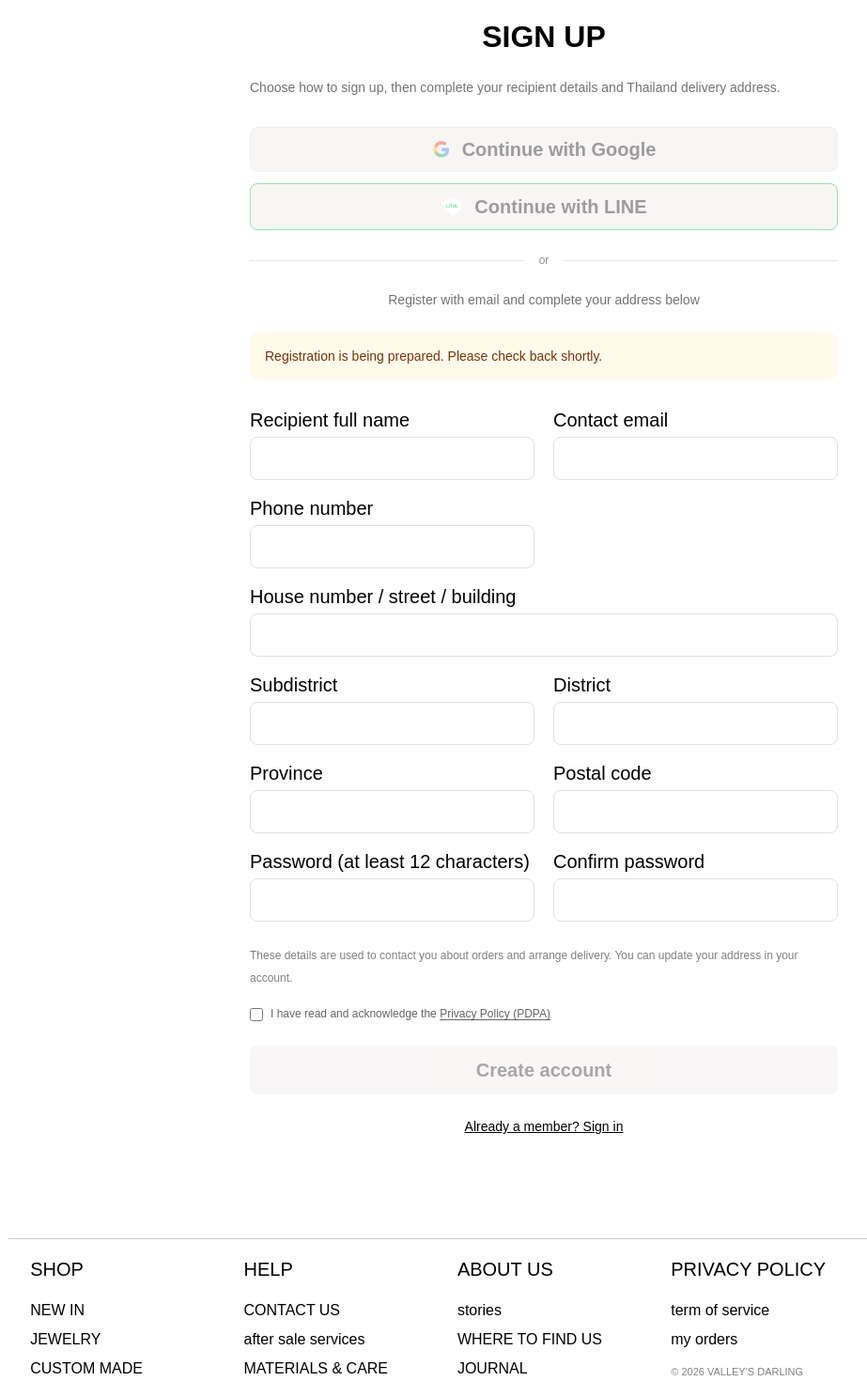
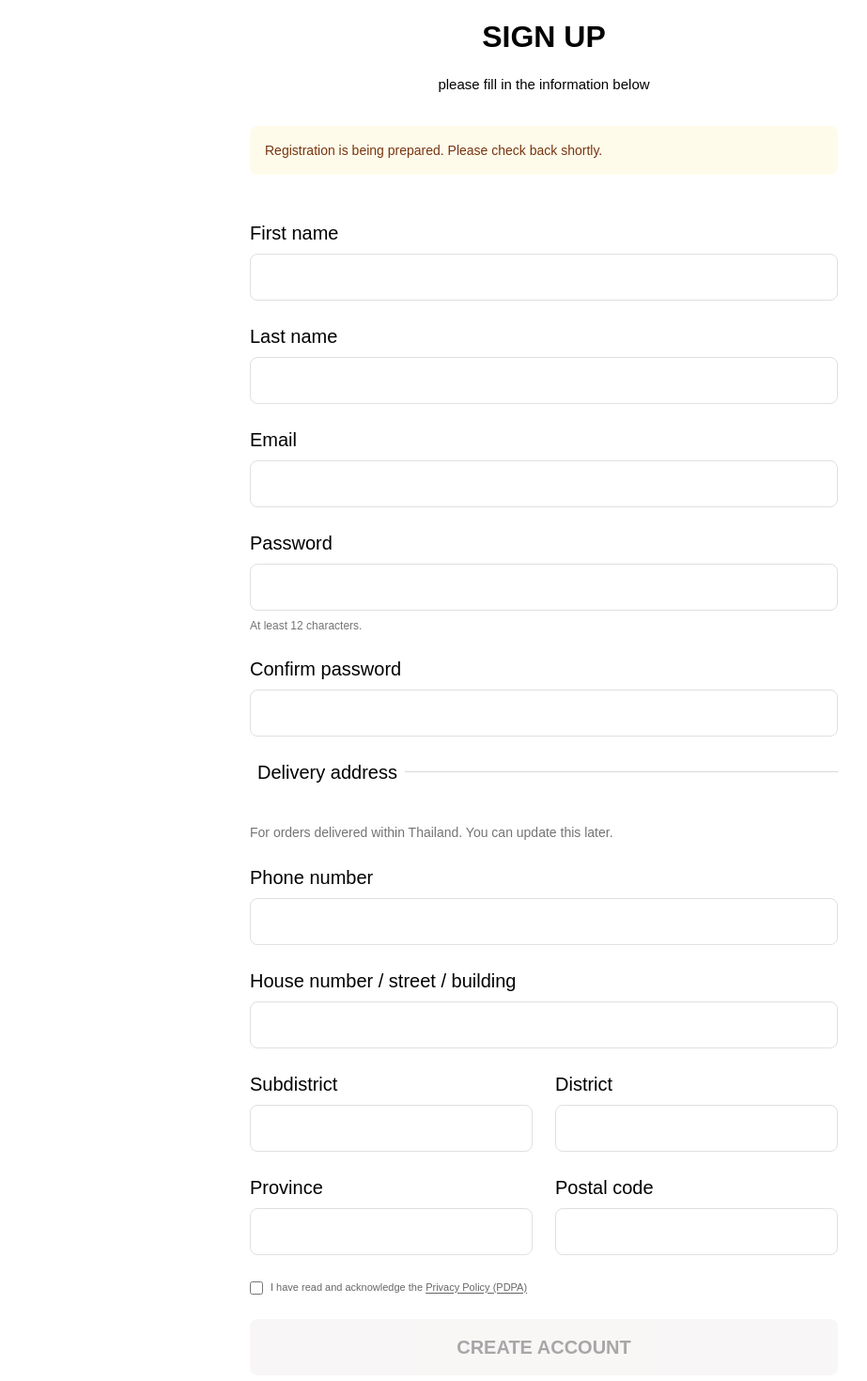
Before and after one commit to suphasin01/valleys-darley, a Next.js app: page /register in a window 1280 px wide. Shown: the part 200-1670 px from the top of the page at 94% size, without its empty margins (61-984 px from the left). Built offline with nearby package versions, Linux system fonts and the light colour scheme; no server answers; a web font is replaced by a local one.

Commit message:
Refine signup form and add branded route loading screen

```diff
--- a/app/components/StorefrontOnly.tsx
+++ b/app/components/StorefrontOnly.tsx
@@ -2,5 +2,5 @@
 import { usePathname } from 'next/navigation';
 export function StorefrontOnly({ children }: { children: React.ReactNode }) {
   const path = usePathname();
-  return path === '/admin' || path.startsWith('/admin/') ? null : children;
+  return path === '/admin' || path.startsWith('/admin/') || path === '/loading-preview' ? null : children;
 }
--- a/app/globals.css
+++ b/app/globals.css
@@ -36,6 +36,9 @@
 }
 
 .editorial-page { font-family: var(--font-editorial), var(--font-editorial-thai), Georgia, serif; }
+.brand-loading-line { animation: brand-loading 1.6s ease-in-out infinite; }
+@keyframes brand-loading { 0% { transform: translateX(-100%); } 100% { transform: translateX(200%); } }
+@media (prefers-reduced-motion: reduce) { .brand-loading-line { animation: none; transform: translateX(50%); } }
 .editorial-page :lang(th) { line-height: 1.8; }
 .auth-design label { font-size: 20px; }
 .auth-design input:not([type=checkbox]) { border-radius: 8px; border-color: #e0e0e0; min-height: 44px; }
--- /dev/null
+++ b/app/loading-preview/page.tsx
@@ -0,0 +1,3 @@
+import { BrandLoading } from '../components/BrandLoading';
+export const metadata = { title: "Loading preview | Valley's Darling", robots: {index:false,follow:false} };
+export default function LoadingPreview() { return <BrandLoading preview />; }
--- /dev/null
+++ b/app/loading.tsx
@@ -0,0 +1,5 @@
+import { BrandLoading } from './components/BrandLoading';
+import { StorefrontOnly } from './components/StorefrontOnly';
+export default function Loading() {
+  return <StorefrontOnly><BrandLoading /></StorefrontOnly>;
+}
--- a/app/register/page.tsx
+++ b/app/register/page.tsx
@@ -4,39 +4,52 @@ import { member, safeMemberNext } from '../lib/auth';
 import { SocialSignIn, AuthDivider } from '../components/SocialSignIn';
 import { PrivacyCheckbox } from '../components/PrivacyCheckbox';
 import { customerStorageReady, getCustomerProfile } from '../lib/customer-profile';
-import { getLocale } from '../lib/locale';
 
 export const dynamic = 'force-dynamic';
-export const metadata = { robots: { index: false, follow: false } };
+export const metadata = { title: "Sign up | Valley's Darling", robots: { index: false, follow: false } };
 export default async function Register({ searchParams }: { searchParams: Promise<{ next?: string; error?: string; edit?: string }> }) {
   const params = await searchParams;
   const next = safeMemberNext(params.next);
   const user = await member();
   const profile = user ? await getCustomerProfile(user) : null;
   if (profile && !params.edit && !params.error) redirect(next);
-  const th = await getLocale() === 'th';
   const ready = customerStorageReady();
   const fields = [
-    ['name', th ? 'ชื่อ–นามสกุลผู้รับ' : 'Recipient full name', 'name', profile?.name || user?.name || '', 100],
-    ['email', th ? 'อีเมลติดต่อ' : 'Contact email', 'email', profile?.email || user?.email || '', 254],
-    ['phone', th ? 'เบอร์โทรศัพท์' : 'Phone number', 'tel', profile?.phone || '', 20],
-    ['address', th ? 'บ้านเลขที่ / ถนน / หมู่บ้าน' : 'House number / street / building', 'address-line1', profile?.address || '', 250],
-    ['subdistrict', th ? 'แขวง / ตำบล' : 'Subdistrict', 'address-level3', profile?.subdistrict || '', 100],
-    ['district', th ? 'เขต / อำเภอ' : 'District', 'address-level2', profile?.district || '', 100],
-    ['province', th ? 'จังหวัด' : 'Province', 'address-level1', profile?.province || '', 100],
-    ['postalCode', th ? 'รหัสไปรษณีย์' : 'Postal code', 'postal-code', profile?.postalCode || '', 5],
+    ['phone', 'Phone number', 'tel', profile?.phone || '', 20],
+    ['address', 'House number / street / building', 'address-line1', profile?.address || '', 250],
+    ['subdistrict', 'Subdistrict', 'address-level3', profile?.subdistrict || '', 100],
+    ['district', 'District', 'address-level2', profile?.district || '', 100],
+    ['province', 'Province', 'address-level1', profile?.province || '', 100],
+    ['postalCode', 'Postal code', 'postal-code', profile?.postalCode || '', 5],
   ] as const;
-  const input = 'mt-2 w-full rounded-xl border border-black/15 bg-white px-4 py-3 text-sm outline-none focus:border-[#9c7674]';
-  return <main className="editorial-page bg-white px-5 py-16 text-black md:py-24"><div className="auth-design mx-auto max-w-[626px]">
-    <h1 className="text-center text-[32px] font-bold">{user ? 'Your details & delivery address' : 'SIGN UP'}</h1>
-    <p className="mt-4 text-sm leading-7 text-black/55">{th ? 'สมัครผ่านช่องทางที่คุณสะดวก แล้วกรอกข้อมูลผู้รับและที่อยู่ให้ครบ เพื่อใช้ในการสั่งซื้อและจัดส่งสินค้าในประเทศไทย' : 'Choose how to sign up, then complete your recipient details and Thailand delivery address.'}</p>
-    {!user && <div className="mt-7"><SocialSignIn next={next} th={th} /><AuthDivider th={th} /><p className="text-center text-sm text-black/55">{th ? 'สมัครด้วยอีเมลและกรอกที่อยู่ด้านล่าง' : 'Register with email and complete your address below'}</p></div>}
-    {params.error && <p role="alert" className="mt-6 rounded-xl bg-rose-50 p-4 text-sm text-rose-800">{params.error === 'password' ? th ? 'รหัสผ่านต้องมีอย่างน้อย 12 ตัวอักษร และตรงกันทั้งสองช่อง' : 'Use a password of 12–128 characters and matching confirmation.' : params.error === 'validation' ? th ? 'กรุณากรอกข้อมูลให้ครบ ตรวจอีเมล เบอร์โทรศัพท์ และรหัสไปรษณีย์ 5 หลัก' : 'Please complete all fields with a valid email, Thai phone and 5-digit postal code.' : th ? 'ยังบันทึกไม่ได้ หากใช้อีเมลนี้สมัครแล้วให้เข้าสู่ระบบ หรือลองใหม่ภายหลัง' : 'Unable to save. If this email is already registered, please sign in; otherwise try again later.'}</p>}
-    {!ready && <p role="status" className="mt-6 rounded-xl bg-amber-50 p-4 text-sm text-amber-900">{th ? 'ระบบลงทะเบียนกำลังเตรียมเปิดให้บริการ' : 'Registration is being prepared. Please check back shortly.'}</p>}
-    {params.error === 'privacy' && <p role="alert" className="mt-4 text-sm text-rose-700">{th ? 'กรุณาอ่านและติ๊กรับทราบนโยบายความเป็นส่วนตัวก่อนดำเนินการต่อ' : 'Please read and acknowledge the Privacy Policy before continuing.'}</p>}
-    <form action="/api/customer/profile" method="post" className="mt-8"><input type="hidden" name="next" value={next} /><div className="grid gap-5 sm:grid-cols-2">{fields.map(([name, label, autocomplete, value, max]) => <label key={name} className={`text-sm ${name === 'address' ? 'sm:col-span-2' : ''}`}>{label}<input className={input} name={name} type={name === 'email' ? 'email' : name === 'phone' ? 'tel' : 'text'} autoComplete={autocomplete} defaultValue={value} maxLength={max} required inputMode={name === 'postalCode' ? 'numeric' : undefined} pattern={name === 'postalCode' ? '[0-9]{5}' : undefined} /></label>)}
-    {!user && <><label className="text-sm">{th ? 'รหัสผ่าน (อย่างน้อย 12 ตัวอักษร)' : 'Password (at least 12 characters)'}<input className={input} name="password" type="password" autoComplete="new-password" minLength={12} maxLength={128} required /></label><label className="text-sm">{th ? 'ยืนยันรหัสผ่าน' : 'Confirm password'}<input className={input} name="confirmPassword" type="password" autoComplete="new-password" minLength={12} maxLength={128} required /></label></>}
-    </div><p className="mt-6 text-xs leading-6 text-black/50">{th ? 'ข้อมูลนี้ใช้เพื่อติดต่อเรื่องคำสั่งซื้อและจัดส่งสินค้า คุณแก้ไขที่อยู่ได้ภายหลังในหน้าบัญชี' : 'These details are used to contact you about orders and arrange delivery. You can update your address in your account.'}</p>{!profile && <PrivacyCheckbox th={th}/>}<button disabled={!ready} className="mt-6 w-full rounded-full bg-[#2c2221] px-6 py-4 text-sm text-white disabled:opacity-40">{th ? user ? 'บันทึกข้อมูลและดำเนินการต่อ' : 'สมัครสมาชิก' : user ? 'Save & continue' : 'Create account'}</button></form>
-    <Link href={`/login?next=${encodeURIComponent(next)}`} className="mt-6 block text-center text-sm underline">{th ? 'มีบัญชีแล้ว? เข้าสู่ระบบ' : 'Already a member? Sign in'}</Link>
+  const input = 'mt-2 min-h-11 w-full rounded-lg border border-[#e0e0e0] bg-white px-4 py-3 font-sans text-base outline-none focus:border-[#9c7674] focus:ring-1 focus:ring-[#9c7674]';
+  const messages: Record<string, string> = {
+    password: 'Use a password of 12–128 characters and matching confirmation.',
+    validation: 'Please complete all fields with a valid email, Thai phone and 5-digit postal code.',
+    privacy: 'Please acknowledge the Privacy Policy before continuing.',
+    configuration: 'Registration is being prepared. Please check back shortly.',
+    save: 'Unable to save. If this email is already registered, please sign in; otherwise try again later.',
+  };
+  return <main className="editorial-page bg-white px-5 pb-24 pt-16 text-black md:pb-40 md:pt-24"><div className="mx-auto max-w-[626px]">
+    <header className="text-center"><h1 className="text-[32px] font-semibold">{user ? 'YOUR DETAILS' : 'SIGN UP'}</h1><p className="mt-4 text-[15px]">{user ? 'your contact information and delivery address' : 'please fill in the information below'}</p></header>
+    {params.error && <p role="alert" className="mt-8 rounded-lg bg-rose-50 p-4 text-sm text-rose-800">{messages[params.error] || messages.save}</p>}
+    {!ready && <p role="status" className="mt-8 rounded-lg bg-amber-50 p-4 text-sm text-amber-900">{messages.configuration}</p>}
+    <form action="/api/customer/profile" method="post" className="mt-12 space-y-6">
+      <input type="hidden" name="next" value={next} />
+      {user ? <label className="block text-xl">Recipient full name<input className={input} name="name" autoComplete="name" defaultValue={profile?.name || user.name} maxLength={100} required /></label> : <>
+        <label className="block text-xl">First name<input className={input} name="firstName" autoComplete="given-name" maxLength={50} required /></label>
+        <label className="block text-xl">Last name<input className={input} name="lastName" autoComplete="family-name" maxLength={49} required /></label>
+      </>}
+      <label className="block text-xl">Email<input className={input} name="email" type="email" autoComplete="email" defaultValue={profile?.email || user?.email || ''} maxLength={254} required /></label>
+      {!user && <>
+        <label className="block text-xl">Password<input className={input} name="password" type="password" autoComplete="new-password" minLength={12} maxLength={128} aria-describedby="signup-password-hint" required /><span id="signup-password-hint" className="mt-2 block text-xs text-black/55">At least 12 characters.</span></label>
+        <label className="block text-xl">Confirm password<input className={input} name="confirmPassword" type="password" autoComplete="new-password" minLength={12} maxLength={128} required /></label>
+      </>}
+      <fieldset className="border-t border-black/15 pt-8"><legend className="px-2 text-xl">Delivery address</legend><p className="mb-6 mt-2 text-sm text-black/55">For orders delivered within Thailand. You can update this later.</p><div className="grid gap-6 sm:grid-cols-2">{fields.map(([name,label,autocomplete,value,max]) => <label key={name} className={`block text-xl ${name === 'phone' || name === 'address' ? 'sm:col-span-2' : ''}`}>{label}<input className={input} name={name} type={name === 'phone' ? 'tel' : 'text'} autoComplete={autocomplete} defaultValue={value} maxLength={max} required inputMode={name === 'postalCode' ? 'numeric' : undefined} pattern={name === 'postalCode' ? '[0-9]{5}' : undefined} /></label>)}</div></fieldset>
+      {!profile && <PrivacyCheckbox th={false} />}
+      <button type="submit" disabled={!ready} className="min-h-14 w-full rounded-lg bg-[#f1e9eb] px-8 py-4 text-xl font-semibold text-[#272425] transition hover:bg-[#e6d6dd] disabled:opacity-40">{user ? 'SAVE & CONTINUE' : 'CREATE ACCOUNT'}</button>
+    </form>
+    {!user && <><AuthDivider th={false}/><SocialSignIn next={next} th={false}/><p className="mt-4 text-xs leading-6 text-black/50">Using Google or LINE? Complete your delivery details after sign-in.</p></>}
+    <p className="mt-8 text-base">Already have an account? <Link href={`/login?next=${encodeURIComponent(next)}`} className="underline underline-offset-4">Log in</Link></p>
   </div></main>;
 }
--- /dev/null
+++ b/app/signup/page.tsx
@@ -0,0 +1,6 @@
+import { redirect } from 'next/navigation';
+import { safeMemberNext } from '../lib/auth';
+export default async function Signup({searchParams}:{searchParams:Promise<{next?:string}>}) {
+  const {next} = await searchParams;
+  redirect(`/register?next=${encodeURIComponent(safeMemberNext(next))}`);
+}
--- a/scripts/test-registration-consent.cjs
+++ b/scripts/test-registration-consent.cjs
@@ -6,17 +6,18 @@ let user = null;
 let existing = null;
 let writes = 0;
 let saved;
+let submittedName;
 const mod = { exports: {} };
 const code = ts.transpileModule(fs.readFileSync('app/api/customer/profile/route.ts', 'utf8'), { compilerOptions: { module: ts.ModuleKind.CommonJS, target: ts.ScriptTarget.ES2022 } }).outputText;
 const dependencies = {
   'next/server': { NextResponse: { redirect: (url, status) => ({ status, headers: new Headers({ location: String(url) }), cookies: { set() {} } }) } },
   '../../../lib/auth': { member: async () => user, memberProvider: () => 'google', safeMemberNext: () => '/account', seal: () => 'test', cookieOptions: {}, sessionCookie: 'test' },
   '../../../lib/privacy': { privacyVersion: '2026-10-03' },
-  '../../../lib/customer-profile': { customerStorageReady: () => true, getCustomerProfile: async () => existing, validateProfile: () => ({ name: 'Test' }), saveCustomerProfile: async (_, profile) => { writes++; saved = profile; }, registerEmail: async profile => { writes++; saved = profile; return { sub: 'email:test' }; } },
+  '../../../lib/customer-profile': { customerStorageReady: () => true, getCustomerProfile: async () => existing, validateProfile: form => { submittedName = form.get('name'); return { name: 'Test' }; }, saveCustomerProfile: async (_, profile) => { writes++; saved = profile; }, registerEmail: async profile => { writes++; saved = profile; return { sub: 'email:test' }; } },
 };
 vm.runInNewContext(code, { exports: mod.exports, module: mod, require: name => dependencies[name], Response, Headers, URL, Date });
 const request = (acknowledge = false, origin = 'https://test.invalid') => {
-  const body = new URLSearchParams({ password: 'test-password-123', confirmPassword: 'test-password-123' });
+  const body = new URLSearchParams({ firstName: ' Valley ', lastName: ' Darling ', password: 'test-password-123', confirmPassword: 'test-password-123' });
   if (acknowledge) { body.set('privacyAcknowledged', 'yes'); body.set('privacyVersion', '2026-10-03'); }
   return new Request('https://test.invalid/api/customer/profile', { method: 'POST', headers: { origin }, body });
 };
@@ -24,6 +25,7 @@ const request = (acknowledge = false, origin = 'https://test.invalid') => {
   assert.match((await mod.exports.POST(request())).headers.get('location'), /error=privacy/);
   assert.equal(writes, 0);
   await mod.exports.POST(request(true));
+  assert.equal(submittedName, 'Valley Darling');
   assert.equal(saved.privacy.provider, 'email');
   user = { sub: 'google:test' };
   assert.match((await mod.exports.POST(request())).headers.get('location'), /error=privacy/);
```
Also changed, not shown: app/api/customer/profile/route.ts (+7 -0 lines), app/components/BrandLoading.tsx (added, +9 -0 lines).
